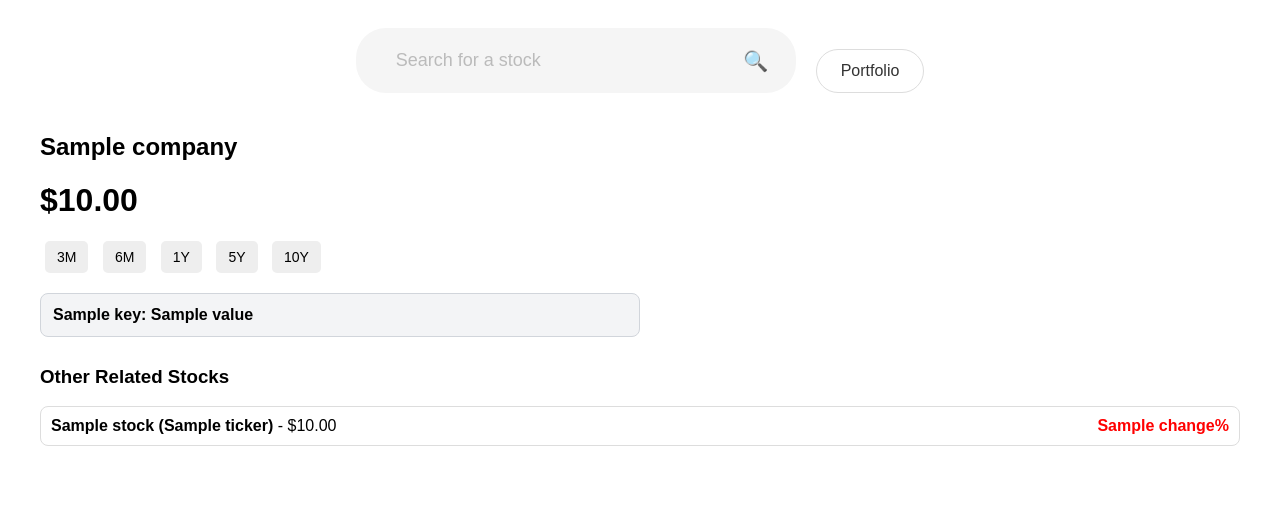
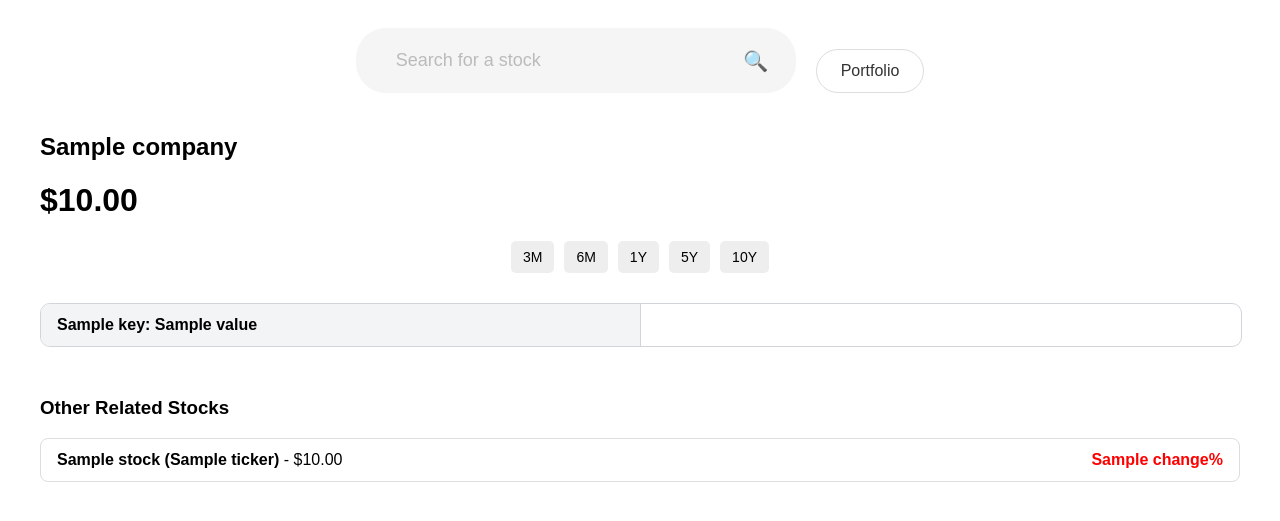
Before and after one commit to tokisakiiuwu/StockProject, a Django app: template templates/index.html in a window 1280 px wide. Shown: the top 521 px of the page. Run offline with Django 5.2, Linux system fonts and the light colour scheme; the template is opened without the code that fills it: most values are stand-ins (such as "Sample title", 1, 10 or a date in 2020); some libraries are stand-ins or nearby versions.

Commit message:
Update index.html

```diff
--- a/templates/index.html
+++ b/templates/index.html
@@ -4,7 +4,13 @@
     <title>Stocks Chart</title>
     <script src="https://cdn.plot.ly/plotly-2.24.1.min.js"></script>
     <style>
-         .container { max-width: 1200px; margin: 0 auto; padding: 20px; font-family: Arial, sans-serif; }
+        .container {
+            max-width: 1200px;
+            margin: 0 auto;
+            padding: 20px;
+            font-family: Arial, sans-serif;
+        }
+
         .header-container {
             display: flex;
             align-items: center;
@@ -12,8 +18,11 @@
             width: 100%;
             gap: 20px;
         }
-        .info-box { display: flex; flex-direction: column; gap: 10px; }
-        .search-container, .text-container { margin-bottom: 20px; }
+
+        .search-container, .text-container {
+            margin-bottom: 20px;
+        }
+
         .search-container {
             display: flex;
             align-items: center;
@@ -23,6 +32,7 @@
             width: 400px;
             position: relative;
         }
+
         .search-container input {
             flex: 1;
             padding: 10px 50px 10px 20px;
@@ -34,10 +44,12 @@
             text-align: left;
             color: #888;
         }
+
         .search-container input::placeholder {
             color: #bbb;
             font-size: 18px;
         }
+
         .search-container button {
             background: none;
             border: none;
@@ -55,9 +67,7 @@
             height: 40px;
             padding: 0;
         }
-        .portfolio-container {
-            margin-left: 0;
-        }
+
         .portfolio-container button {
             padding: 12px 24px;
             font-size: 16px;
@@ -68,52 +78,96 @@
             cursor: pointer;
             transition: all 0.3s ease;
         }
+
         .portfolio-container button:hover {
             background: #f5f5f5;
         }
+
+        .chart-container,
+        .info-container,
+        .other-stocks-container {
+            width: 100%;
+            max-width: 1200px;
+            margin: 0 auto;
+        }
+
         .button-group {
-            text-align: left;
-            margin-bottom: 20px;
+            display: flex;
+            justify-content: center;
+            gap: 10px;
+            margin: 20px auto 30px auto;
         }
+
         .button-group button {
-            padding: 8px 12px; /* Smaller buttons */
+            padding: 8px 12px;
             border: none;
             cursor: pointer;
             background: #eee;
             border-radius: 5px;
-            font-size: 14px; /* Smaller font */
-            margin: 0 5px;
+            font-size: 14px;
         }
+
         .button-group button:hover {
             background-color: #2563eb;
             color: white;
         }
-        .stock-card { border: 1px solid #ddd; padding: 10px; border-radius: 8px; display: flex; justify-content: space-between; }
-        .positive { color: green; font-weight: bold; }
-        .negative { color: red; font-weight: bold; }
-        .chart-container {
+
+        .info-container {
+            margin-top: 30px;
+            margin-bottom: 50px;
+        }
+
+        .info-box {
+            display: grid;
+            grid-template-columns: 1fr 1fr;
+            border: 1px solid #d1d5db;
+            border-radius: 10px;
+            overflow: hidden;
             width: 100%;
         }
-        .info-container {
-            width: 50%; /* Half the width of the container */
-            margin-top: 20px;
-        }
+
         .info-item {
             font-size: 16px;
             font-weight: bold;
+            padding: 12px 16px;
             background: #f3f4f6;
-            border: 1px solid #d1d5db;
+            border-bottom: 1px solid #d1d5db;
+            border-right: 1px solid #d1d5db;
+        }
+
+        .info-box > div:nth-child(2n) {
+            border-right: none;
+        }
+
+        .info-box > div:nth-last-child(-n+2) {
+            border-bottom: none;
+        }
+
+        .stock-card {
+            border: 1px solid #ddd;
+            padding: 12px 16px;
             border-radius: 8px;
-            padding: 12px;
-            text-align: left;
-            margin-bottom: 10px;
+            display: flex;
+            justify-content: space-between;
+            font-size: 16px;
+            background: #fff;
+            margin-bottom: 5px;
+        }
+
+        .positive {
+            color: green;
+            font-weight: bold;
+        }
+
+        .negative {
+            color: red;
+            font-weight: bold;
         }
     </style>
 </head>
 <body>
     <div class="container">
         <div class="header-container">
-            <!-- Search Bar -->
             <div class="search-container">
                 <form method="get" action="/">
                     {% csrf_token %}
@@ -121,36 +175,29 @@
                     <button type="submit">🔍</button>
                 </form>
             </div>
-
             <div class="portfolio-container">
                 <a href="{% url 'portfolio' %}">
                     <button>Portfolio</button>
                 </a>
             </div>
-
         </div>
 
-
         {% if error %}
-            <p style="color: red;">{{ error }}</p >
+            <p style="color: red;">{{ error }}</p>
         {% endif %}
 
         {% if current_price %}
-
-            <!-- Stock Info -->
             <div class="text-container">
                 <h2>{{ Company }}</h2>
                 <h1>${{ current_price|floatformat:2 }}</h1>
             </div>
 
-            <!-- Stock Chart -->
             <div class="chart-container">
                 <div class="chart-box">
                     <div id="chart"></div>
                 </div>
             </div>
 
-            <!-- Timeframe Selection Buttons -->
             <div class="button-group">
                 <button onclick="updateChart('3mo')">3M</button>
                 <button onclick="updateChart('6mo')">6M</button>
@@ -159,7 +206,6 @@
                 <button onclick="updateChart('10y')">10Y</button>
             </div>
 
-            <!-- Additional Stock Details -->
             <div class="info-container">
                 <div class="info-box">
                     {% for key, value in info.items %}
@@ -168,7 +214,6 @@
                 </div>
             </div>
 
-            <!-- Other Stocks Section -->
             {% if other_stocks %}
                 <div class="other-stocks-container">
                     <h3>Other Related Stocks</h3>
@@ -186,7 +231,6 @@
             {% endif %}
 
             <script>
-                // Initialize chart with default data
                 let chartData = JSON.parse('{{ chart_data|safe }}');
 
                 function plotChart(data) {
@@ -196,7 +240,7 @@
                         type: 'scatter',
                         mode: 'lines',
                         name: 'Price',
-                        line: { color: '#3b82f6', width: 2}
+                        line: { color: '#3b82f6', width: 2 }
                     };
 
                     const traceEMA50 = {
@@ -205,7 +249,7 @@
                         type: 'scatter',
                         mode: 'lines',
                         name: 'EMA 50',
-                        line: { color: '#2ca02c', width: 1}
+                        line: { color: '#2ca02c', width: 1 }
                     };
 
                     const layout = {
@@ -218,13 +262,13 @@
                     Plotly.newPlot('chart', [traceClose, traceEMA50], layout);
                 }
 
-                // Initial plot
                 plotChart(chartData);
 
-                // Function to update chart dynamically
                 function updateChart(period) {
                     const ticker = "{{ ticker }}";
-                    fetch(`/?ticker=${ticker}&period=${period}`, { headers: { 'X-Requested-With': 'XMLHttpRequest' } })
+                    fetch(`/?ticker=${ticker}&period=${period}`, {
+                        headers: { 'X-Requested-With': 'XMLHttpRequest' }
+                    })
                         .then(response => response.json())
                         .then(data => {
                             plotChart(data.chart_data);
@@ -232,7 +276,6 @@
                         .catch(error => console.error('Error updating chart:', error));
                 }
             </script>
-
         {% endif %}
     </div>
 </body>
```
Lines whose indentation alone changed are shown as unchanged.
